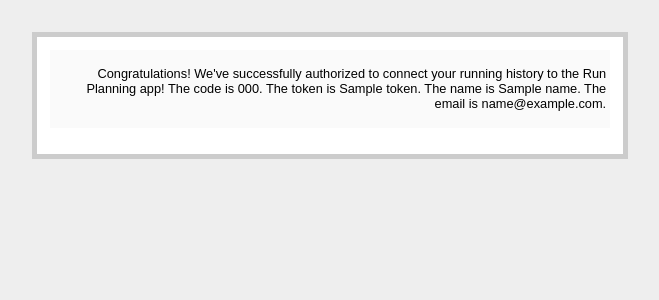
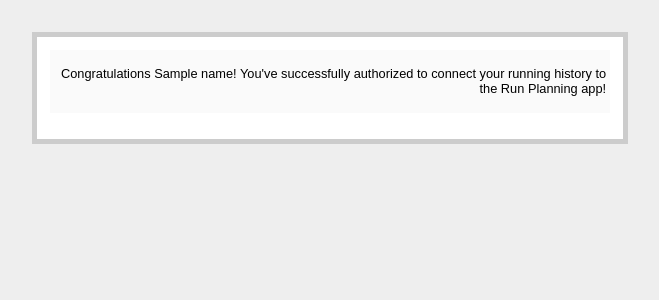
Before and after one commit to connorscp/runplanning_app, a Flask app: template templates/authorized.html in a window 1280 px wide. Shown: the top 300 px of the page, without its empty margins (310-969 px from the left). Run offline with Flask 2, Linux system fonts and the light colour scheme; the template is opened without the code that fills it: most values are stand-ins (such as "Sample title", 1, 10 or a date in 2020).

Commit message:
store user_tokens in json through app

```diff
--- a/app.py
+++ b/app.py
@@ -1,6 +1,6 @@
 from flask import Flask, render_template, request, redirect, session
 import requests
-import simplejson
+import json
 import stravalib
 import os
 
@@ -23,15 +23,6 @@ def authenticate():
 	# if request.method =='GET':
 	return render_template('authenticate.html')
 
-	# else:
-	#	# request was a POST
-	#	code = request.args.get('code', code)
-	#	print "code cc: " + str(code)
-	#	access_token = client.exchange_code_for_token(client_id=client_id, client_secret=str(client_secret), code=code)
-	#	print "access token cc: " + str(access_token)
-
-	#	return render_template('authorization.html')
-
 @app.route('/authorized', methods=['GET', 'POST'])
 def authorized():
 	code = request.args.get('code')
@@ -40,38 +31,22 @@ def authorized():
 		client_secret=client_secret,
 		code=code)
 
-	print token
+	# Write user's username and token to tokens.json
+	user = stravalib.Client(token)
+	athlete = user.get_athlete()
 
-	client2 = stravalib.Client(token)
-	athlete = client2.get_athlete()
+	username = athlete.username
+
+	user_tokens[username] = token
+
+	with open('tokens/tokens.json', 'w') as f:
+		json.dump(user_tokens, f)
+
+	# Return authorized page
 	name = athlete.firstname
-	email = athlete.email
-
-	print name
-	print email
-
 
 	return render_template('authorized.html', code=code, token=token, name=name, email=email)
-"""
-Congratulations! We've successfully authorized to connect your running history to
-the Run Planning app! The code is 6546d8346384d41dc26a99f5d40654981355d415.
-The token is e4bd0abdb7726b04a7a2c715684b0576f14414ca
-"""
 
-
-
-
-"""
-@app.route('/authorized')
-def authorized():
-	code = flask.request.args.get('code', '')
-    client = stravalib.client.Client()
-    token = client.exchange_code_for_token(client_id=CLIENT_ID, client_secret=CLIENT_SECRET, code = code)
-    flask.session['access_token'] = token
-    print token
-    # return flask.redirect(flask.url_for('homepage'))
-    return render_template('authorized.html')
-"""
 
 if __name__ == '__main__':
 	# app.run(host='0.0.0.0') # when running on DO. Start w/ vagrant:5000/index
--- a/templates/authenticate.html
+++ b/templates/authenticate.html
@@ -5,7 +5,7 @@
 	<div class=metanav>
 
 		<p>
-			<a href="https://www.strava.com/oauth/authorize?client_id=12011&response_type=code&redirect_uri=https://strava-test.herokuapp.com/authorized&scope=view_private&state=mystate&approval_prompt=force" target="_blank"><img src="/images/ConnectWithStrava.png" style="border:none;max-width:100%;" alt="Connect with Strava!">
+			<a href="https://www.strava.com/oauth/authorize?client_id=12011&response_type=code&redirect_uri=https://strava-test.herokuapp.com/authorized&scope=public&state=mystate&approval_prompt=force" target="_blank"><img src="/images/ConnectWithStrava.png" style="border:none;max-width:100%;" alt="Connect with Strava!">
 			</a>
 
 		</p>
--- a/templates/authorized.html
+++ b/templates/authorized.html
@@ -5,11 +5,7 @@
 	<div class=metanav>
 
 		<p>
-		Congratulations! We've successfully authorized to connect your running history to the Run Planning app!
-		The code is {{code}}.
-		The token is {{token}}.
-		The name is {{name}}.
-		The email is {{email}}.
+		Congratulations {{name}}! You've successfully authorized to connect your running history to the Run Planning app!
 
 		</p>
 
--- /dev/null
+++ b/tokens/tokens.json
@@ -0,0 +1 @@
+{"col_conn": "adcbb1241d818f46431a8bfaaf647f340bb9c809", "connors_colin": "2345ac833e6278e013165fc7101d42edf68956e2"}
```
Also changed, not shown: 2 other files.
